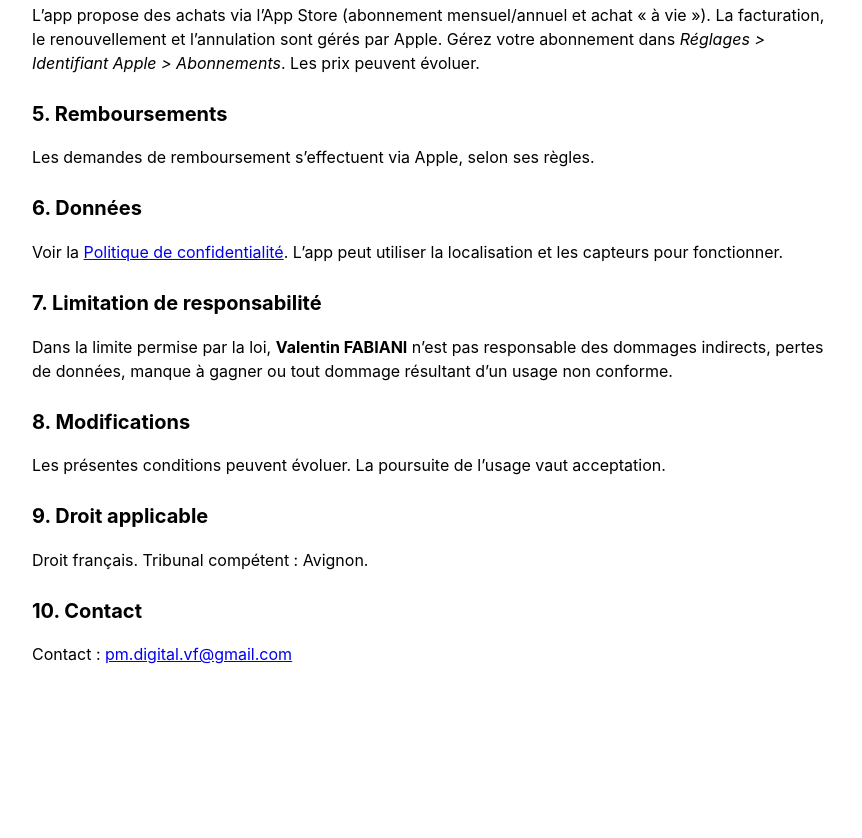
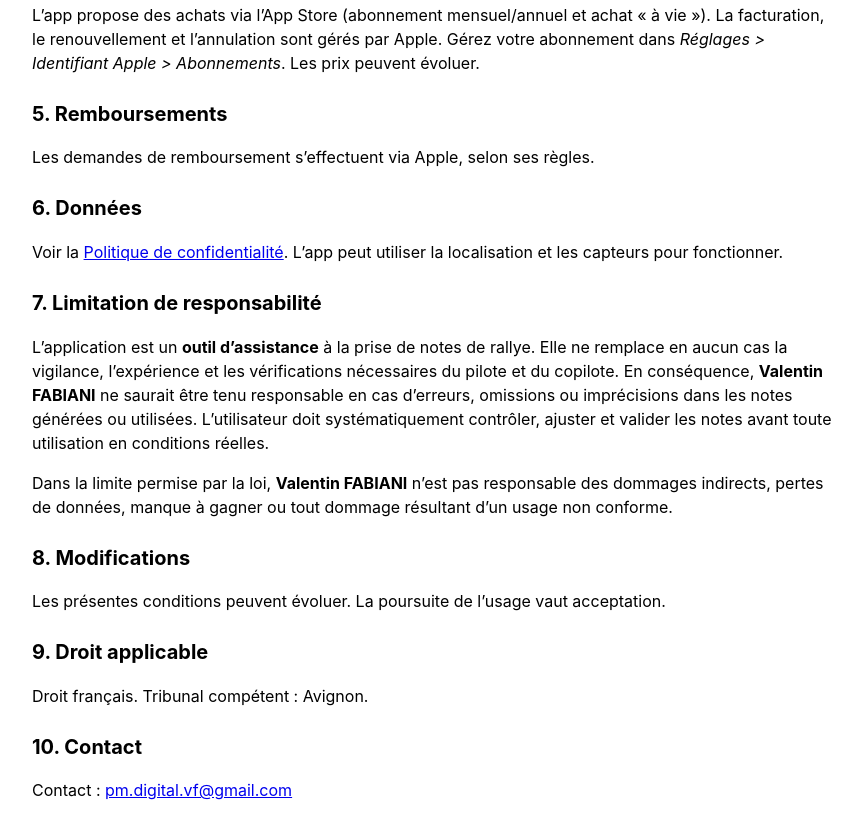
Before and after one commit to Valogic13/rallyeasypacenote-legal, a plain HTML site: page cgu.html in a window 1280 px wide. Shown: the part 592-1430 px from the top of the page, without its empty margins (208-1070 px from the left). Before the commit the page ends 1298 px from the top, so only its background shows below. Drawn offline with Linux system fonts and the light colour scheme.

Commit message:
Update cgu.html

```diff
--- a/cgu.html
+++ b/cgu.html
@@ -4,7 +4,11 @@
   <meta charset="utf-8">
   <title>RallyEasy Pacenote – Conditions d’utilisation</title>
   <meta name="viewport" content="width=device-width,initial-scale=1">
-  <style>body{max-width:800px;margin:40px auto;padding:0 16px;font:16px/1.5 -apple-system,BlinkMacSystemFont,Segoe UI,Roboto,Helvetica,Arial} h1{font-size:26px} h2{font-size:20px;margin-top:24px}</style>
+  <style>
+    body{max-width:800px;margin:40px auto;padding:0 16px;font:16px/1.5 -apple-system,BlinkMacSystemFont,Segoe UI,Roboto,Helvetica,Arial}
+    h1{font-size:26px}
+    h2{font-size:20px;margin-top:24px}
+  </style>
 </head>
 <body>
   <h1>RallyEasy Pacenote – Conditions d’utilisation</h1>
@@ -30,6 +34,8 @@
   <p>Voir la <a href="confidentialite.html">Politique de confidentialité</a>. L’app peut utiliser la localisation et les capteurs pour fonctionner.</p>
 
   <h2>7. Limitation de responsabilité</h2>
+  <p>L’application est un <strong>outil d’assistance</strong> à la prise de notes de rallye. Elle ne remplace en aucun cas la vigilance, l’expérience et les vérifications nécessaires du pilote et du copilote.
+  En conséquence, <strong>Valentin FABIANI</strong> ne saurait être tenu responsable en cas d’erreurs, omissions ou imprécisions dans les notes générées ou utilisées. L’utilisateur doit systématiquement contrôler, ajuster et valider les notes avant toute utilisation en conditions réelles.</p>
   <p>Dans la limite permise par la loi, <strong>Valentin FABIANI</strong> n’est pas responsable des dommages indirects, pertes de données, manque à gagner ou tout dommage résultant d’un usage non conforme.</p>
 
   <h2>8. Modifications</h2>
```
